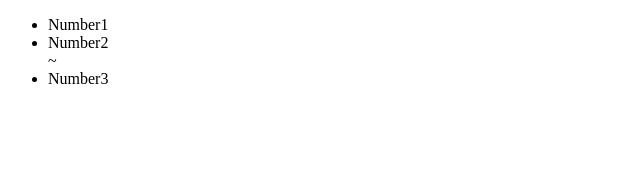
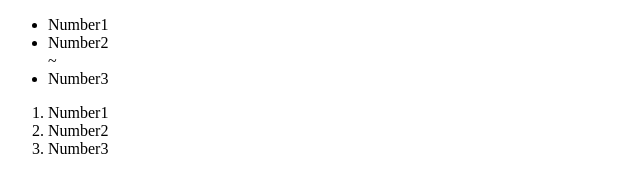
Before and after one commit to lehuuhung2001/updatethu, a plain HTML site: page testgit/testgit.html in a window 1280 px wide. Shown: the whole page, without its empty margins (0-640 px from the left). Drawn offline with Linux system fonts and the light colour scheme.

Commit message:
cap nhat lan 2

```diff
--- a/testgit/testgit.html
+++ b/testgit/testgit.html
@@ -11,5 +11,10 @@
         <a><li>Number2</li></a>~
         <a><li>Number3</li></a>
     </ul>
+    <ol>
+        <li>Number1</li>
+        <li>Number2</li>
+        <li>Number3</li>
+    </ol>
 </body>
 </html>
```
